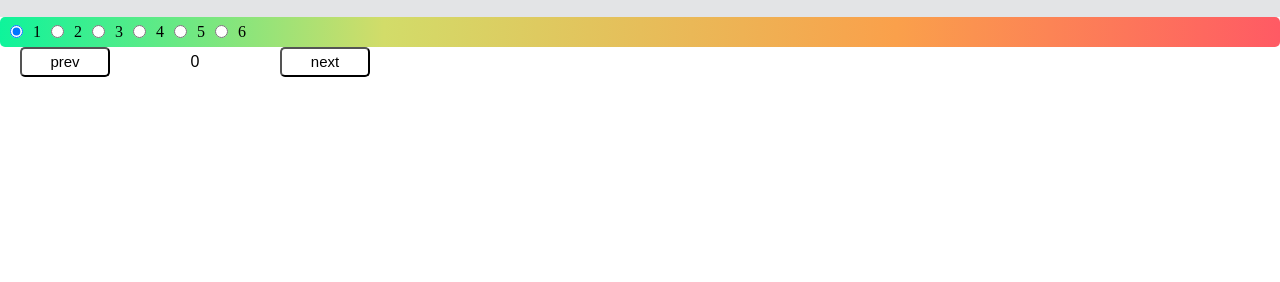
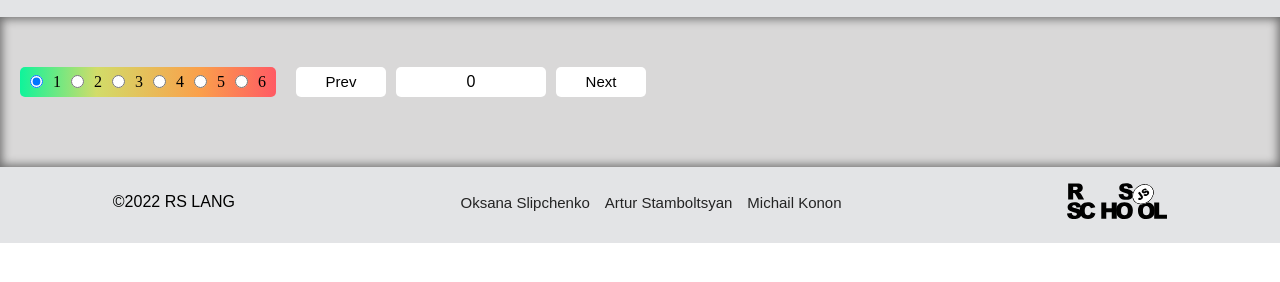
Before and after one commit to Arturstm/RSclone, a website built with webpack: page src/components/textbook/textbook.html in a window 1280 px wide. Shown: the part 76-358 px from the top of the page. Built offline with nearby package versions, Linux system fonts and the light colour scheme; no server answers; files whose address does not match are found by name.

Commit message:
feat: fix textbook html

```diff
--- a/src/components/textbook/textbook.html
+++ b/src/components/textbook/textbook.html
@@ -24,7 +24,7 @@
                     </ul>
                 </nav>
                 <div class="logoheader">
-                    <a class="nav-link" href="./index.html"><img src="./main-assets/logo.png" class="logo"></a>
+                    <a class="nav-link" href="./index.html"><img src="./textbook-assets/logo.png" class="logo"></a>
                 </div>
                 <div class="menu">
                     <nav class="navbar">
@@ -40,7 +40,8 @@
             </div>
         </div>
     </header>
-
+<main class="main">
+    <div class="textbook-wrapper">
     <div class="group-inputs">
         <input class="group-input" type="radio" name="group-input" id="0" checked="checked">
         <label for="0">1</label>
@@ -57,12 +58,29 @@
     </div>
 
     <div class="pagination">
-        <button class="page" id="prev">prev</button>
+        <button class="btn page" id="prev">Prev</button>
         <span class="page-number">1</span>
-        <button class="page" id="next">next</button>
+        <button class="btn page" id="next">Next</button>
     </div>
 
     <div class="content"></div>
+</div>
+</main>
+<footer class="footer">
+    <div class="footer-container">
+        <div class="date">
+            <p>©2022 RS LANG</p>
+        </div>
+        <div class="github">
+            <a class="github-link" href="https://github.com/Elf-Ksenia">Oksana Slipchenko</a>
+            <a class="github-link" href="https://github.com/Arturstm">Artur Stamboltsyan</a>
+            <a class="github-link" href="https://github.com/Michail-Konon">Michail Konon</a>
+        </div>
+        <div class="rss">
+            <img class="RSS" src="./textbook-assets/rs_school_js.svg">
+        </div>
+    </div>
+</footer>
 
    <script src="index.js"></script>
 </body>
```
